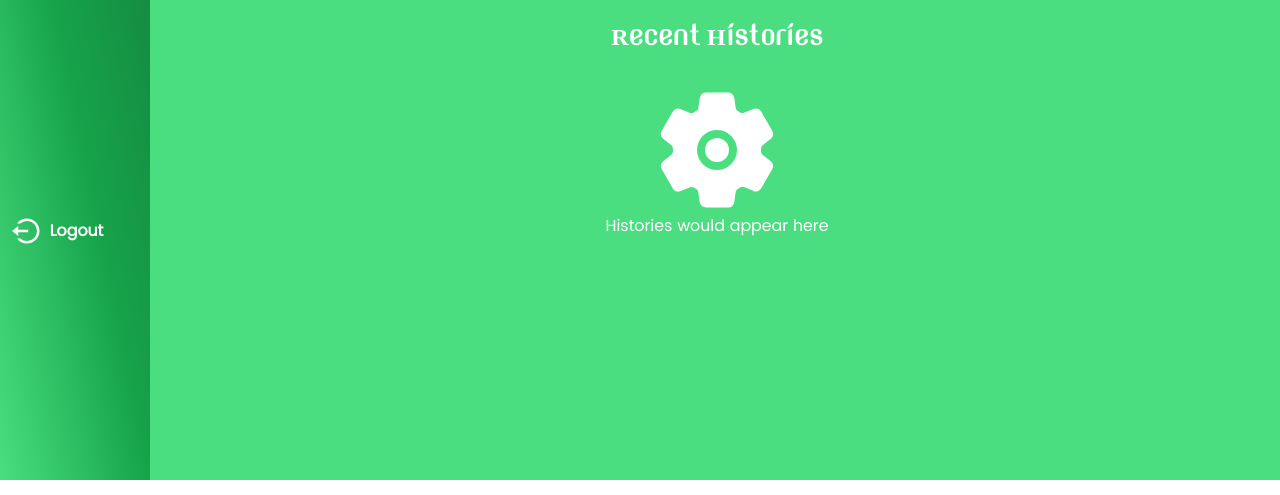
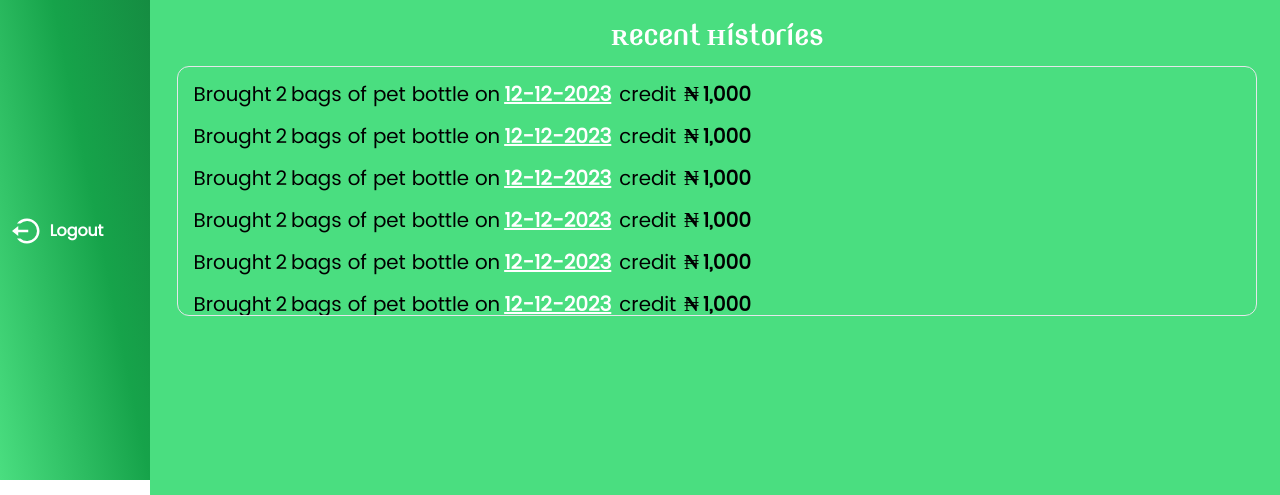
Before and after one commit to FrancisUzoigwe/Dirt2school.2, a React (Vite) app: page / in a window 1280 px wide. Shown: the part 320-815 px from the top of the page. Built offline with nearby package versions, Linux system fonts and the light colour scheme.

Commit message:
react-awesome-revel imple

```diff
--- a/package.json
+++ b/package.json
@@ -13,6 +13,7 @@
     "@reduxjs/toolkit": "^2.0.1",
     "axios": "^1.6.2",
     "react": "^18.2.0",
+    "react-awesome-reveal": "^4.2.7",
     "react-dom": "^18.2.0",
     "react-icons": "^4.12.0",
     "react-redux": "^9.0.4",
--- a/src/components/common/Layout.tsx
+++ b/src/components/common/Layout.tsx
@@ -19,7 +19,7 @@ const Layout = () => {
           <Sider />
         </div>
         <div className="w-full h-auto bg-green-400 pl-1 flex items-center justify-center">
-          <div className="fixed bottom-20 max-sm:flex hidden w-[50%] border bg-white h-[50px] rounded-full items-center justify-around">
+          <div className="fixed bottom-20 max-sm:flex hidden w-[50%] border bg-white h-[60px] rounded-full items-center justify-around">
             <Link to="/">
               <div className="px-2 py-2 rounded-full bg-blue-600 text-white">
                 <MdDashboard className="text-2xl" />
--- /dev/null
+++ b/src/components/private/DropDown.tsx
@@ -0,0 +1,40 @@
+import { useState } from "react";
+import { RiMenu3Fill } from "react-icons/ri";
+import { Link } from "react-router-dom";
+import { Fade } from "react-awesome-reveal";
+
+const DropDown = () => {
+  const [dropDown, setDropDown] = useState<boolean>(false);
+  const onDrop = () => {
+    setDropDown(!dropDown);
+  };
+  return (
+    <div
+      className="flex flex-col items-center relative"
+      onClick={() => {
+        onDrop();
+      }}
+      //   onMouseEnter={onDrop} onMouseLeave={onDrop}
+    >
+      <RiMenu3Fill className="text-2xl hover:cursor-pointer transition-all duration-300 hover:scale-125" />
+      {dropDown ? (
+        <Fade>
+          <div className=" absolute top-7 right-6 px-6 py-2 bg-white rounded-xl text-black">
+            <Link to="/">
+              <div className="my-1">Home</div>
+            </Link>
+            <Link to="/profile">
+              <div className="my-1">Profile</div>
+            </Link>
+            <Link to="/settings">
+              <div className="my-1">Settings</div>
+            </Link>
+            <div className="my-1">Logout</div>
+          </div>
+        </Fade>
+      ) : null}
+    </div>
+  );
+};
+
+export default DropDown;
--- a/src/components/static/Header.tsx
+++ b/src/components/static/Header.tsx
@@ -1,6 +1,6 @@
 import { FaBookOpenReader } from "react-icons/fa6";
-import { RiMenu3Fill } from "react-icons/ri";
 import { Link } from "react-router-dom";
+import DropDown from "../private/DropDown";
 
 const Header = () => {
   return (
@@ -39,7 +39,7 @@ const Header = () => {
             </header>
           </div>
           <header className="hidden max-md:block max-sm:text-white">
-            <RiMenu3Fill className="text-2xl hover:cursor-pointer transition-all duration-300 hover:scale-125" />
+           <DropDown/>
           </header>
         </header>
       </header>
--- a/src/pages/screen/HomeScreen.tsx
+++ b/src/pages/screen/HomeScreen.tsx
@@ -1,6 +1,7 @@
 import { useState } from "react";
 import { FaEye, FaEyeSlash } from "react-icons/fa6";
 import { IoSettings } from "react-icons/io5";
+import "../../scroll.css";
 
 const Card = () => {
   const [close, setClose] = useState<boolean>(false);
@@ -107,7 +108,7 @@ const HomeScreen = () => {
   const data = [1, 2, 3, 4, 5, 6, 7, 9, 10];
   const [history, setHistory] = useState<boolean>(false);
   return (
-    <div className="w-full max-sm:h-[100dvh] h-[calc(100vh-60px)]  flex flex-col items-center">
+    <div className="w-full max-sm:h-[100dvh] h-[100vh]  flex flex-col items-center">
       <div className="grid max-sm:hidden w-full grid-cols-3 gap-3 max-lg:grid-cols-2">
         <Card />
         <CardI />
@@ -140,27 +141,21 @@ const HomeScreen = () => {
               )}
             </div>
           </div>
-          {/* <div className="mt-5 flex justify-end">
-            <div className="flex justify-end flex-col mr-5">
-              <div>Bags:</div>
-              <div>0</div>
-            </div>
-          </div> */}
         </div>
       </div>
       <div className="w-[96%] flex items-center justify-center flex-col mt-3 ">
         <div className="font-[Ever] font-bold max-sm:flex hidden text-white">
           Recent Histories
         </div>
-        {!history ? (
+        {history ? (
           <div className="flex flex-col items-center mt-5">
             <IoSettings className="text-9xl max-sm:text-7xl animate-bounce text-white transition-all duration-100 max-sm:mt-3" />
             <div className=" text-white">Histories would appear here</div>
           </div>
         ) : (
-          <div className="w-full border overflow-y-auto rounded-xl h-[250px] flex flex-col">
+          <div className="w-full border overflow-y-auto rounded-xl h-[250px] overflow-hidden flex flex-col">
             {data?.map(() => (
-              <div className="w-[95%] h-[40px] mt-3 flex flex-col items-center">
+              <div className="w-[95%] h-[40px] mt-3 flex flex-col pl-4">
                 <div className="flex items-center text-[20px] max-sm:text-[11px]">
                   Brought <span className="mx-1">2</span> bags of pet bottle on
                   <div className="mx-1 underline text-white font-bold">
--- a/src/pages/screen/ProfileScreen.tsx
+++ b/src/pages/screen/ProfileScreen.tsx
@@ -1,8 +1,9 @@
-
 const ProfileScreen = () => {
   return (
-    <div>This is the ProfileScreen</div>
-  )
-}
+    <div className="w-full min-h-[100vh] flex items-center justify-center">
+      <div>This is the ProfileScreen</div>
+    </div>
+  );
+};
 
-export default ProfileScreen
+export default ProfileScreen;
--- a/src/pages/screen/SettingScreen.tsx
+++ b/src/pages/screen/SettingScreen.tsx
@@ -1,7 +1,9 @@
 const SettingScreen = () => {
   return (
-    <div>This is the SettingScreen</div>
-  )
-}
+    <div className="w-full min-h-[100vh] flex items-center justify-center">
+      <div>This is the SettingScreen</div>
+    </div>
+  );
+};
 
-export default SettingScreen
+export default SettingScreen;
--- /dev/null
+++ b/src/scroll.css
@@ -0,0 +1,4 @@
+::-webkit-scrollbar{
+    width: 2px;
+    overflow: hidden;
+}
```
Also changed, not shown: src/components/static/Sider.tsx (+4 -4 lines), 1 other file (tests, documents, lock files or other folders).
